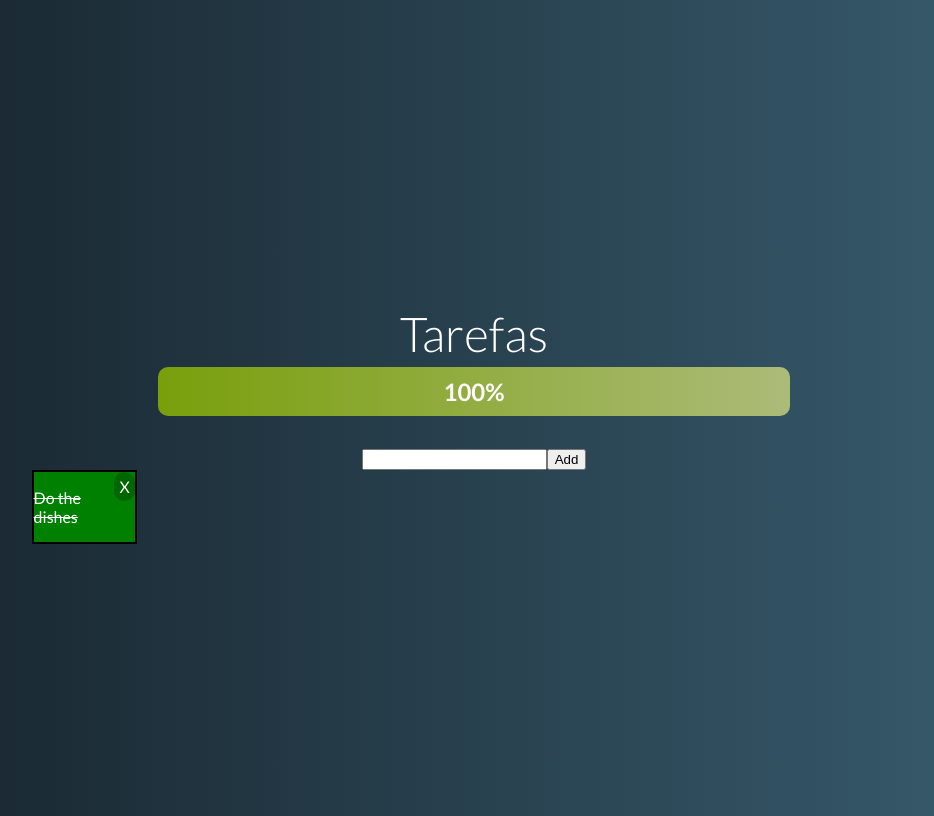
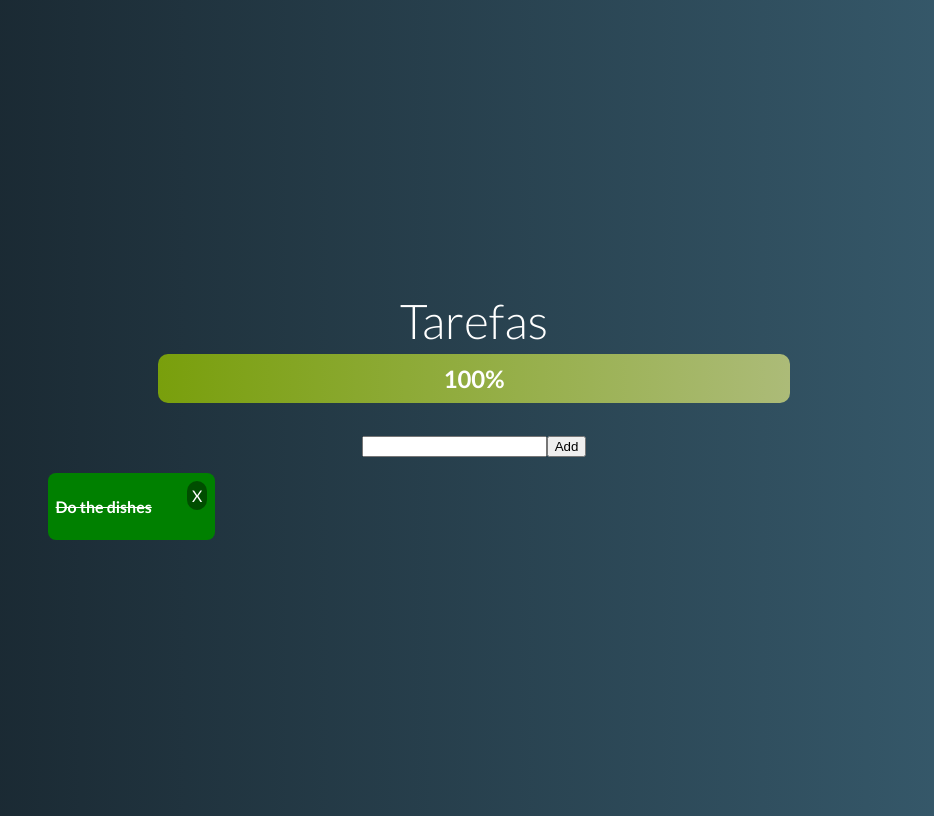
Before and after one commit to joaofelipesus/todo-list-vue-course, a Vue app: page / in a window 1280 px wide. Shown: the whole page, without its empty margins (166-1100 px from the left). Built offline with nearby package versions, Linux system fonts and the light colour scheme.

Commit message:
improv: task card style.

```diff
--- a/src/components/TaskCard.vue
+++ b/src/components/TaskCard.vue
@@ -50,14 +50,20 @@ export default {
 </script>
 
 <style scoped>
+  p {
+    font-weight: bold;
+  }
+
   .task-card {
-    width: 10%;
-    border: 2px solid black;
+    width: 15%;
+    border-radius: 8px;
+    margin: 1em;
+    padding: 0.5em;
   }
 
   .close-card-button {
     all: unset;
-    background: rgba(0, 0, 0, 0.2);
+    background: rgba(0, 0, 0, 0.4);
     padding: 5px;
     border-radius: 15px;
     float: right;
@@ -68,6 +74,6 @@ export default {
   }
 
   .pending {
-    background: red;
+    background: #ED213A;
   }
 </style>
```
